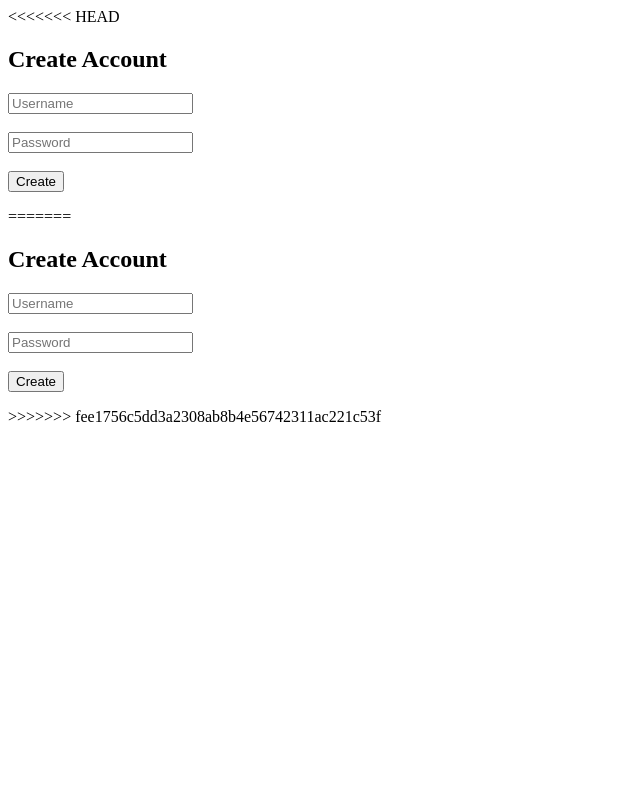
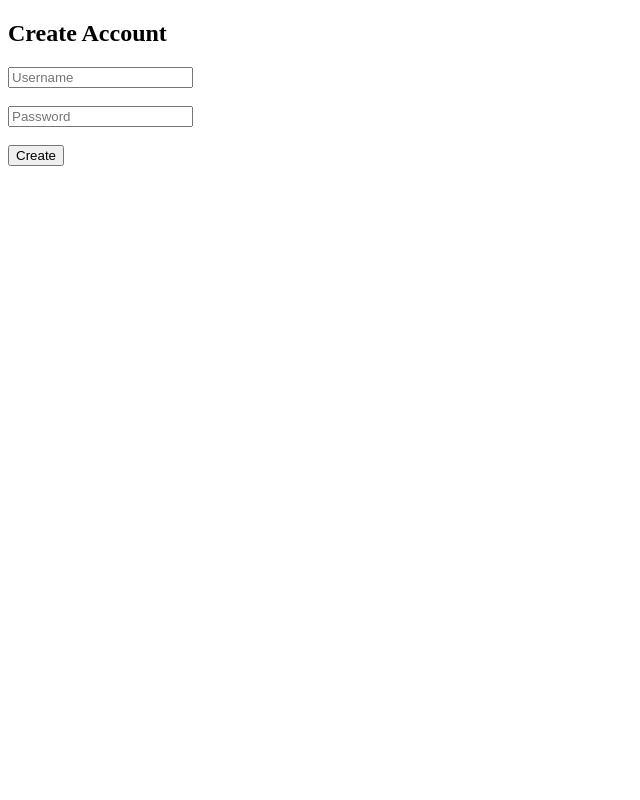
Before and after one commit to Sadiyamd029/pharma-billing, a Flask app: template templates/signup.html in a window 1280 px wide. Shown: the whole page, without its empty margins (0-640 px from the left). Run offline with Flask 3, Linux system fonts and the light colour scheme; the template is opened without the code that fills it, so the values that code supplies are empty.

Commit message:
fixed signup conflict

```diff
--- a/templates/signup.html
+++ b/templates/signup.html
@@ -1,4 +1,3 @@
-<<<<<<< HEAD
 <!DOCTYPE html>
 <html>
 <head>
@@ -16,23 +15,4 @@
 </form>
 
 </body>
-=======
-<!DOCTYPE html>
-<html>
-<head>
-<title>Signup</title>
-</head>
-<body>
-
-<h2>Create Account</h2>
-
-<form method="POST">
-<input name="username" placeholder="Username"><br><br>
-<input type="password" name="password" placeholder="Password"><br><br>
-
-<button>Create</button>
-</form>
-
-</body>
->>>>>>> fee1756c5dd3a2308ab8b4e56742311ac221c53f
 </html>
```
